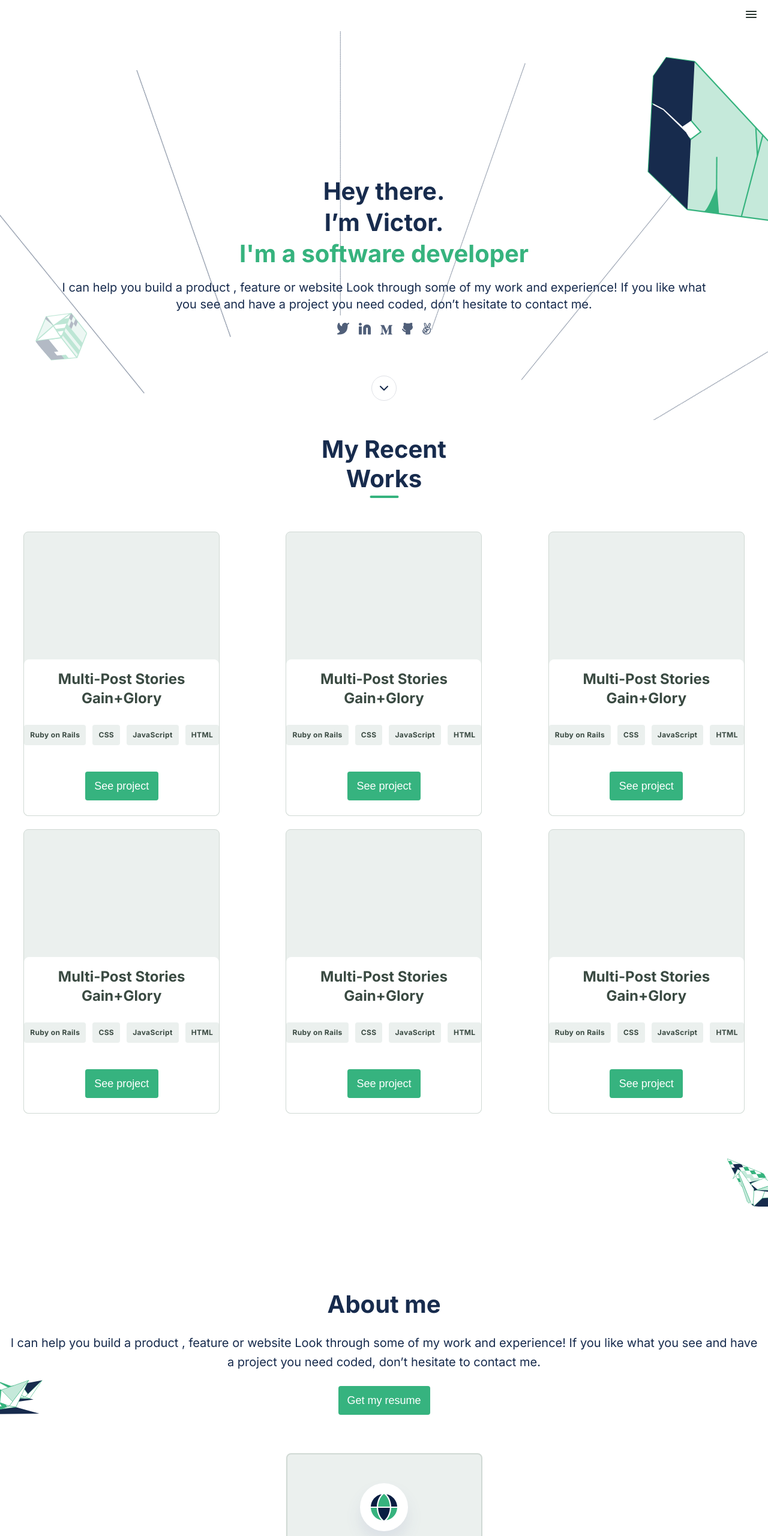
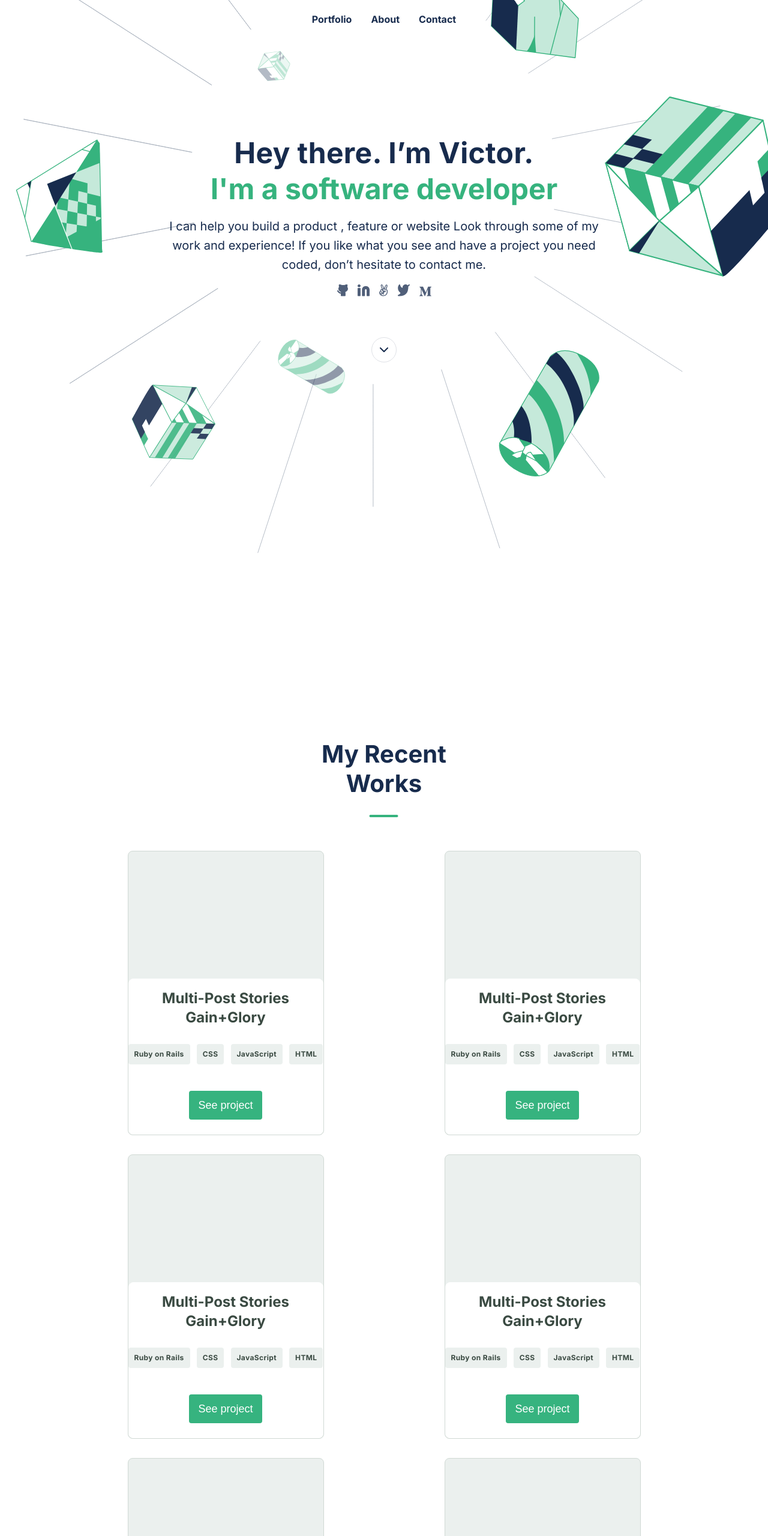
Before and after one commit to victormc13/Portfolio-project, a website: page index.html in a window 1280 px wide. Shown: the top 2560 px of the page at 60% size. Drawn offline with Linux system fonts and the light colour scheme.

Commit message:
Add desktop version completed using media queries for a responsive design

```diff
--- a/index.html
+++ b/index.html
@@ -9,15 +9,20 @@
   </head>
 
   <body>
-    <header>
-      <nav class="flex-row">
+    <header class="flex-column">
+      <nav class="nav-mobile hidden-mobile flex-row">
         <button class="menu-btn">
           <img src="icons/Icon - Menu.svg" alt="menu button" />
         </button>
       </nav>
+      <nav class="nav-desktop hidden-desktop flex-row">
+        <a href="#Portfolio">Portfolio</a>
+        <a href="#About">About</a>
+        <a href="#Contact">Contact</a>
+      </nav>
       <!-- Intro section -->
       <section class="intro-container flex-column">
-        <h1>Hey there.<br />I’m Victor.<br /></h1>
+        <h1>Hey there. I’m Victor.<br /></h1>
         <p>
           I can help you build a product , feature or website Look through some
           of my work and experience! If you like what you see and have a project
@@ -59,9 +64,10 @@
       </section>
     </header>
     <main>
+      <!-- My Recent works section -->
+      <section id="Portfolio" class="work-section flex-column">
         <h2 class="main-title flex-column">My Recent<br />Works</h2>
-      <!-- My Recent works section -->
-      <section class="work-section">
+        <div class="projectcards-container">
           <article class="project-cards flex-column">
             <div class="content-cards flex-column">
               <h3>Multi-Post Stories<br />Gain+Glory</h3>
@@ -134,9 +140,10 @@
               <button class="project-btn btn">See project</button>
             </div>
           </article>
+        </div>
       </section>
       <!-- About me section -->
-      <section class="about-section">
+      <section id="About" class="about-section flex-column">
         <div class="about-me flex-column">
           <h2>About me</h2>
           <p>
@@ -179,7 +186,7 @@
         </ul>
       </section>
       <!-- Contact form section -->
-      <section class="contact-section flex-column">
+      <section id="Contact" class="contact-section flex-column">
         <h2>
           I'm always interested in hearing about new projects, so if you'd like
           to chat please get in touch.
@@ -223,9 +230,12 @@
           <button class="form-btn btn" type="submit">Get in touch</button>
         </form>
       </section>
+    </main>
     <!-- Footer section -->
     <footer class="footer-section flex-column">
-        <a href="https://mail.google.com/mail/u/0/#inbox?compose=new"
+      <a
+        href="https://mail.google.com/mail/u/0/#inbox?compose=new"
+        class="hidden-mobile"
         >viktorsb14@gmail.com</a
       >
       <ul class="social-media flex-row">
@@ -256,6 +266,5 @@
         </li>
       </ul>
     </footer>
-    </main>
   </body>
 </html>
--- a/style.css
+++ b/style.css
@@ -13,9 +13,7 @@
 * {
   margin: 0;
   padding: 0;
-  text-decoration: none;
   box-sizing: border-box;
-  list-style: none;
 }
 
 html,
@@ -25,6 +23,15 @@ body {
   font-style: normal;
   font-family: "Inter", sans-serif;
   color: var(--primary-blue-dark);
+}
+
+li,
+a,
+a:link,
+a:visited {
+  color: var(--primary-blue-dark);
+  text-decoration: none;
+  list-style: none;
 }
 
 nav {
@@ -37,6 +44,7 @@ nav {
 
 h1 {
   width: 90%;
+  letter-spacing: 1.37px;
   text-align: center;
   font-weight: 700;
   font-size: 40px;
@@ -44,6 +52,7 @@ h1 {
 }
 
 h1::after {
+  letter-spacing: 0;
   color: var(--primary-green);
   content: "I'm a software developer";
 }
@@ -66,16 +75,20 @@ h1::after {
   display: flex;
 }
 
+header {
+  min-height: 700px;
+  background-size: 100%;
+  background-position: bottom;
+  background-repeat: no-repeat;
+  background-image: url(icons/header-illsutration-mobile.svg);
+}
+
 .intro-container {
-  height: 650px;
+  min-height: 100%;
   width: 100%;
-  padding: 2.5rem 2rem 2rem;
+  padding: 2rem 2rem 2rem;
   gap: 1rem;
   justify-content: flex-end;
-  background-size: cover;
-  background-position: top center;
-  background-repeat: no-repeat;
-  background-image: url(icons/header-illsutration-mobile.svg);
 }
 
 .intro-container p {
@@ -105,6 +118,7 @@ a:visited {
 }
 
 main {
+  padding-top: 2rem;
   background-repeat: no-repeat;
   background-position: right 98.6%;
   background-image: url(icons/illustration-contact-form.svg);
@@ -112,7 +126,6 @@ main {
 
 .main-title {
   height: 130px;
-  padding-top: 1.5rem;
   font-weight: 700;
   font-size: 40px;
   text-align: center;
@@ -121,13 +134,12 @@ main {
   background-image: url(icons/Indicator.svg);
 }
 
-.work-section {
+.projectcards-container {
   padding-top: 3.5rem;
   display: grid;
   justify-items: center;
-  grid-auto-rows: 29rem;
-  grid-template-columns: repeat(auto-fill, minmax(23rem, 1fr));
   gap: 2rem;
+  grid-template-columns: repeat(auto-fit, minmax(330px, 1fr));
 }
 
 .project-cards {
@@ -204,8 +216,8 @@ main {
 }
 
 .about-me {
-  height: 57vh;
-  margin-top: 3.5rem;
+  min-height: 400px;
+  margin-top: 2rem;
   text-align: center;
   gap: 1.5rem;
   justify-content: flex-end;
@@ -243,13 +255,15 @@ main {
 
 .skillcards-container {
   padding-top: 4rem;
-  gap: 2rem;
+  justify-items: center;
+  gap: 1.5rem;
+  flex-wrap: wrap;
 }
 
 .skill-cards {
-  width: 327px;
-  height: 316px;
-  padding: 0 2rem 4rem;
+  min-width: 327px;
+  min-height: 316px;
+  padding: 0 0 4rem;
   text-align: center;
   justify-content: flex-end;
   gap: 1.5rem;
@@ -312,7 +326,6 @@ main {
 
 .form-fields {
   gap: 2rem;
-  text-align: center;
 }
 
 .form-fields input {
@@ -327,6 +340,10 @@ main {
   border-radius: 4px;
 }
 
+textarea::-webkit-resizer {
+  display: none;
+}
+
 .form-fields textarea {
   width: 327px;
   height: 114px;
@@ -335,7 +352,6 @@ main {
   line-height: 24px;
   border: 1px solid #d0d9d4;
   border-radius: 4px;
-  resize: none;
   background-repeat: no-repeat;
   background-position: bottom right;
   background-image: url(icons/Icon\ -\ Resizer\ Handle.svg);
@@ -352,7 +368,6 @@ textarea:focus {
 .form-btn {
   width: 129px;
   height: 48px;
-  margin-top: 1rem;
   font-weight: 500;
   font-size: 18px;
   border-radius: 4px;
@@ -363,7 +378,7 @@ textarea:focus {
 }
 
 .footer-section {
-  min-height: 150px;
+  height: 150px;
   padding-top: 1rem;
   gap: 2rem;
   background-repeat: no-repeat;
@@ -377,3 +392,148 @@ textarea:focus {
   line-height: 32px;
   color: #42526e;
 }
+
+.hidden-desktop {
+  display: none;
+}
+
+@media only screen and (min-width: 768px) {
+  .hidden-mobile {
+    display: none;
+  }
+
+  header {
+    min-height: 150%;
+    background-position: top;
+    background-image: url(icons/Header-llustration-desktop.svg);
+  }
+
+  main {
+    background-position: left 99%, 30% 95.9%, right 99.5%;
+    background-image:
+      url(icons/illustration-1-contact-form-desktop.svg),
+      url(icons/illustration-2-contact-form-desktop.svg),
+      url(icons/contact\ form-illustratoin-3-desktop.svg);
+  }
+
+  .nav-desktop {
+    min-height: 4rem;
+    font-size: 1rem;
+    font-weight: 700;
+    display: flex;
+    justify-content: center;
+    gap: 2rem;
+  }
+
+  .intro-container {
+    width: 70%;
+    height: 700px;
+    justify-content: center;
+  }
+
+  .intro-container h1 {
+    text-align: center;
+    font-weight: 800;
+    font-size: 48px;
+    line-height: 60px;
+    letter-spacing: 0.37px;
+  }
+
+  .intro-container p {
+    font-weight: 400;
+    font-size: 20px;
+    line-height: 32px;
+  }
+
+  .projectcards-container {
+    width: 80%;
+  }
+
+  .about-me {
+    margin-top: 5%;
+    justify-content: center;
+    background-position: right 5%, left 60%;
+    background-image:
+      url(icons/illustration-about\ me-1-desktop.svg),
+      url(icons/illustration-about-me-2-desktop.svg);
+  }
+
+  .about-me p {
+    width: 65%;
+    min-height: auto;
+    font-style: normal;
+    text-align: center;
+  }
+
+  .skillcards-container {
+    width: 80%;
+    display: flex;
+    gap: 2rem;
+    flex-direction: row;
+    flex-wrap: wrap;
+  }
+
+  .skill-cards {
+    flex-basis: 330px;
+    flex-grow: 1;
+  }
+
+  .about-section {
+    display: flex;
+    flex-direction: column;
+    align-content: center;
+    text-align: center;
+  }
+
+  .contact-section {
+    margin-top: 6rem;
+    min-height: 630px;
+    flex-direction: row;
+    justify-content: center;
+    align-items: flex-start;
+  }
+
+  .contact-section h2 {
+    width: 463px;
+    font-size: 30px;
+  }
+
+  .form-fields input,
+  .form-fields textarea {
+    width: 560px;
+    gap: 1rem;
+  }
+
+  .form-btn {
+    margin-top: 0;
+    align-self: flex-start;
+  }
+
+  .footer-section {
+    height: 90px;
+    padding: 0;
+    border-top: 2px solid #dfe1e6;
+    background-image: none;
+    justify-content: center;
+  }
+
+  .social-media :nth-child(1) {
+    order: 4;
+  }
+
+  .social-media :nth-child(2) {
+    order: 2;
+  }
+
+  .social-media :nth-child(3) {
+    order: 5;
+  }
+
+  .social-media :nth-child(4) {
+    order: 1;
+  }
+
+  .social-media :nth-child(5) {
+    order: 3;
+  }
+}
```
Also changed, not shown: icons/Header-llustration-desktop.svg (added), icons/contact form-illustratoin-3-desktop.svg (added), icons/illustration-1-contact-form-desktop.svg (added), icons/illustration-2-contact-form-desktop.svg (added), icons/illustration-about me-1-desktop.svg (added), icons/illustration-about-me-2-desktop.svg (added). Lines whose indentation alone changed are shown as unchanged.
